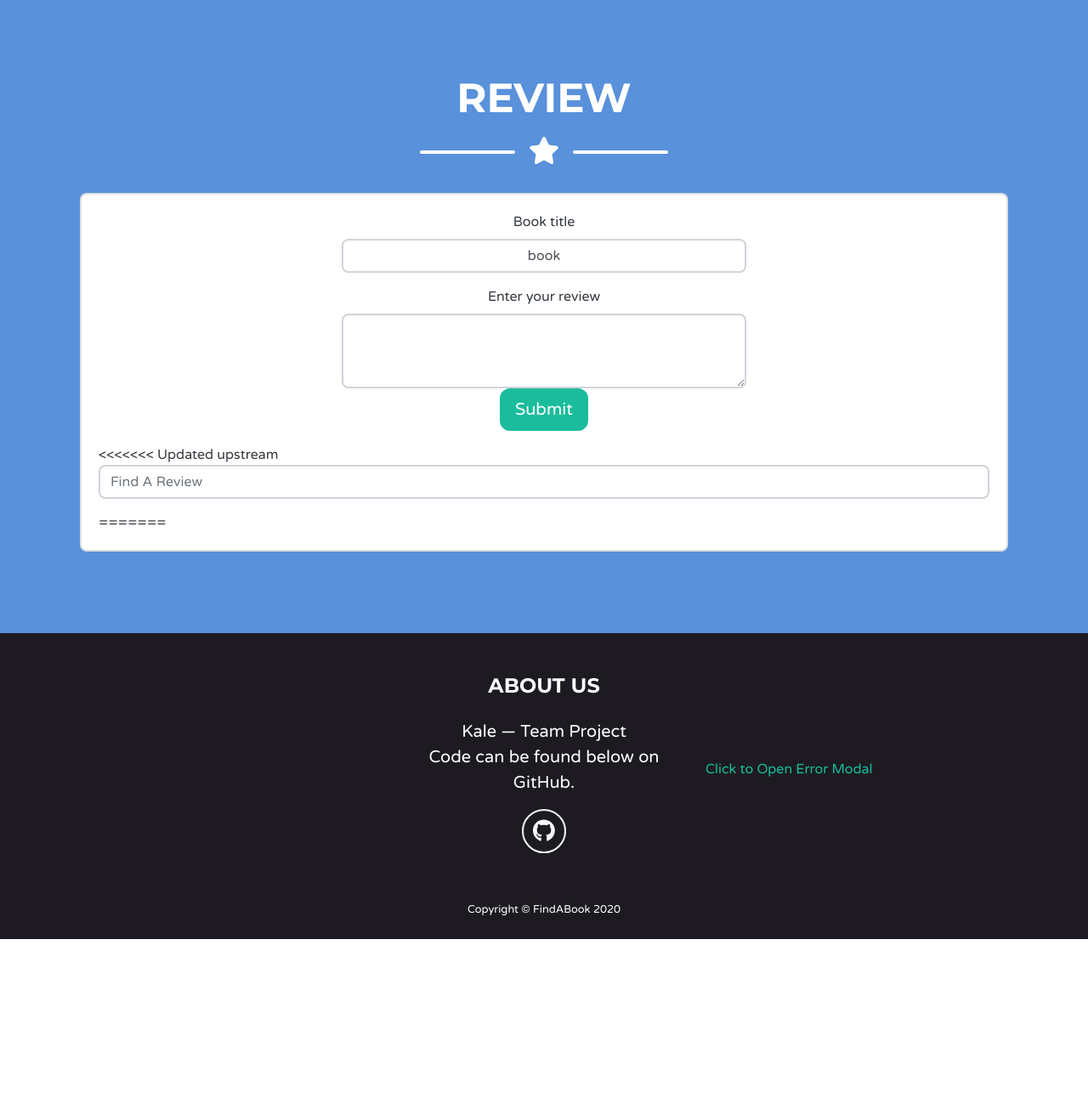
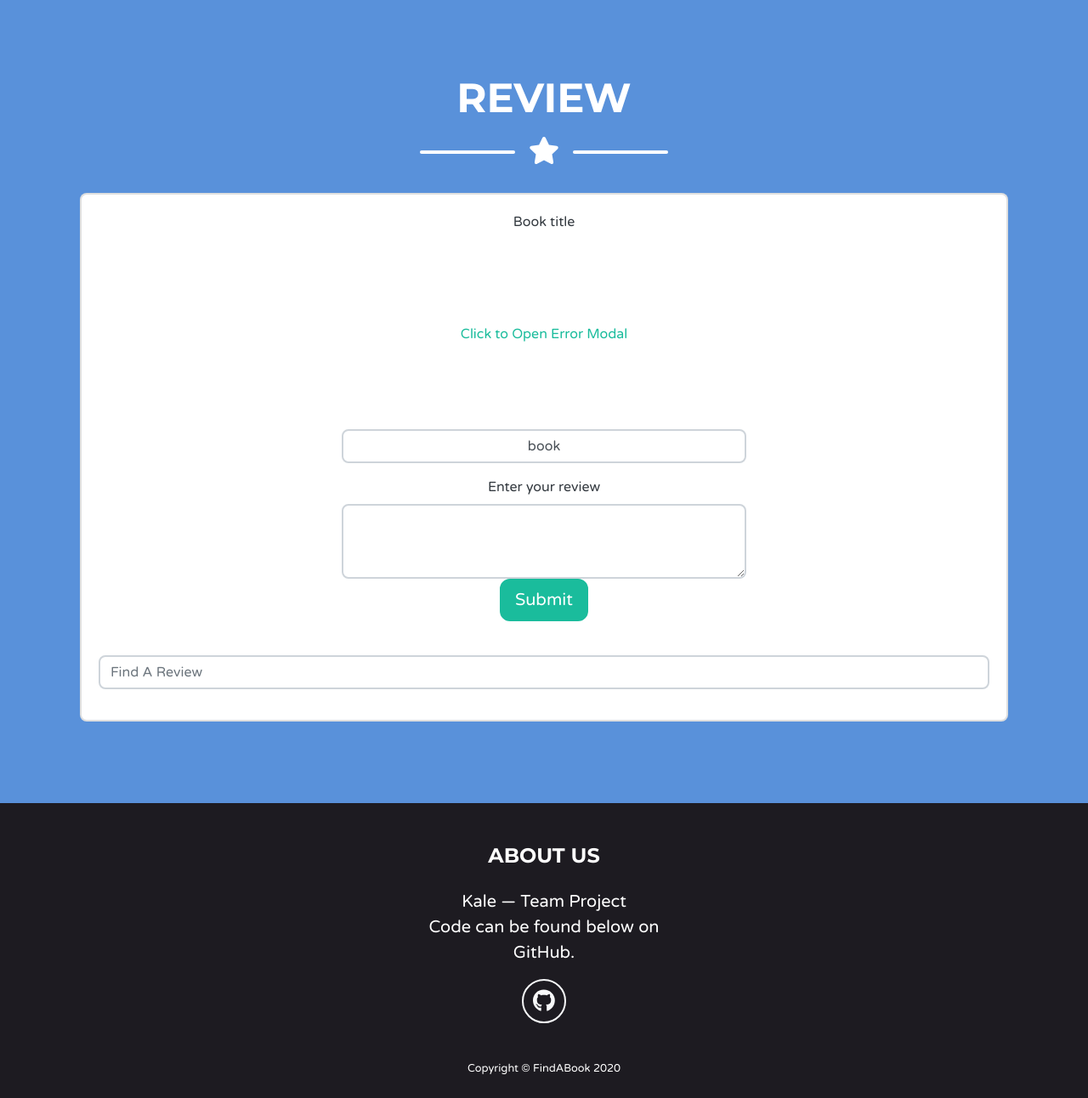
Before and after one commit to wizardofcmd/Find-A-Book, a PHP site: page / in a window 1280 px wide. Shown: the part 1513-2805 px from the top of the page at 85% size. Before the commit the page ends 2618 px from the top, so only its background shows below. Run offline with PHP 8.4, Linux system fonts and the light colour scheme; some libraries are stand-ins or nearby versions.

Commit message:
fix unclosed tags/html reformat

```diff
--- a/index.php
+++ b/index.php
@@ -12,9 +12,10 @@
   <link href="./css/modal.css" rel="stylesheet"/>
 
   <!-- Arbor.js ss -->
-  <link href="https://fonts.googleapis.com/css?family=Roboto|Varela+Round" rel="stylesheet">
-<link rel="stylesheet" href="https://fonts.googleapis.com/icon?family=Material+Icons">
-<link rel="stylesheet" href="https://maxcdn.bootstrapcdn.com/font-awesome/4.7.0/css/font-awesome.min.css">
+  <script src="https://cdnjs.cloudflare.com/ajax/libs/popper.js/2.5.4/umd/popper.min.js" integrity="sha512-7yA/d79yIhHPvcrSiB8S/7TyX0OxlccU8F/kuB8mHYjLlF1MInPbEohpoqfz0AILoq5hoD7lELZAYYHbyeEjag==" crossorigin="anonymous"></script>
+  <link href="https://fonts.googleapis.com/css?family=Roboto|Varela+Round" rel="stylesheet"/>
+<link rel="stylesheet" href="https://fonts.googleapis.com/icon?family=Material+Icons"/>
+<link rel="stylesheet" href="https://maxcdn.bootstrapcdn.com/font-awesome/4.7.0/css/font-awesome.min.css"/>
 
 <script src="https://ajax.googleapis.com/ajax/libs/jquery/1.12.4/jquery.min.js"></script>
 <script src="https://maxcdn.bootstrapcdn.com/bootstrap/3.3.7/js/bootstrap.min.js"></script>
@@ -42,7 +43,7 @@
   <!-- Google fonts-->
   <link href="https://fonts.googleapis.com/css?family=Montserrat:400,700" rel="stylesheet" type="text/css" />
   <link href="https://fonts.googleapis.com/css?family=Lato:400,700,400italic,700italic" rel="stylesheet" type="text/css" />
-  <link href="https://fonts.googleapis.com/css?family=Quicksand:300,500" rel="stylesheet">
+  <link href="https://fonts.googleapis.com/css?family=Quicksand:300,500" rel="stylesheet"/>
   <!--Randomiser-->
   <script src="./js/randomiser.js"></script>
 </head>
@@ -61,7 +62,7 @@
           <li class="nav-item mx-0 mx-lg-1"><a class="nav-link py-3 px-0 px-lg-3 rounded js-scroll-trigger" href="#books">Choice</a></li>
           <li class="nav-item mx-0 mx-lg-1"><a class="nav-link py-3 px-0 px-lg-3 rounded js-scroll-trigger" href="#review">Review</a></li>
           <form class="form-inline mr-auto">
-            <input class="form-control" type="text" placeholder="Search" aria-label="Search">
+            <input class="form-control" type="text" placeholder="Search" aria-label="Search"></input>
             <button class="btn btn-mdb-color btn-rounded btn-sm my-0 ml-sm-2" type="submit">Search</button>
           </form>
         </ul>
@@ -441,7 +442,6 @@
         </section>
       </div>
     </div>
-    </div>
   </section>
   <!-- Reviews Section -->
   <section class="page-section bg-primary text-dark mb-0" id="review">
@@ -463,14 +463,17 @@
             <label for="bookInput">Book title</label>
             <div class="row">
               <div class="col-md-6 mx-auto">
-                <input type="text" class="form-control text-center" id="bookInput" name="boo" value="book">
+                <a href="#errorModal" class="trigger-btn" data-toggle="modal">Click to Open Error Modal</a>
+                <input type="text" class="form-control text-center" id="bookInput" name="boo" value="book"/>
                 <input type="hidden" name="token" id="token" />
                 <input type="hidden" name="action" id="action" />
                 <label class="pt-3" for="reviewInput">Enter your review</label>
                 <textarea class="form-control text-center" id="reviewInput" name="review" rows="3"></textarea>
                 <button type="submit" value="submit" id="btn_save" name="submit" class="btn btn-primary btn-lg"
                  class="g-recaptcha g-recaptcha"
-                 data-sitekey="6LeyOgAaAAAAAHzYyg8vAl-YZpnisHKTzUBoXs5Y">Submit</button>
+                 data-sitekey="6LeyOgAaAAAAAHzYyg8vAl-YZpnisHKTzUBoXs5Y">
+                 Submit</button>
+
               </div>
             </div>
             <!--div class="form-group text-center">
@@ -478,15 +481,13 @@
                 </div>
               </div>
             </div -->
-            <div class="container">
 
-          </div>
         </div>
 
       </div>
-      <<<<<<< Updated upstream </br>
+<br/>
         <div class="md-form active-cyan active-cyan-2 mb-3">
-          <input class="form-control" name="search" id="search" type="text" placeholder="Find A Review" aria-label="Search">
+          <input class="form-control" name="search" id="search" type="text" placeholder="Find A Review" aria-label="Search"/>
         </div>
         <script type="text/javascript">
           $(function() {
@@ -495,10 +496,11 @@
             });
           });
         </script>
-        =======
 
 
 
+</div>
+</div>
   </section>
 
   <!-- Reviews Section End Here -->
@@ -520,7 +522,7 @@
         </div>
         <div class="text-center">
       	<!-- Button HTML (to Trigger Modal) -->
-      	<a href="#myModal" class="trigger-btn" data-toggle="modal">Click to Open Error Modal</a>
+
       </div>
         <!-- Modal HTML -->
 
@@ -574,7 +576,8 @@
       </div>
     </div>
   </div>
-  <div id="myModal" class="modal fade">
+  <!-- Modal HTML -->
+<div id="errorModal" class="modal fade">
 	<div class="modal-dialog modal-confirm">
 		<div class="modal-content">
 			<div class="modal-header">
@@ -583,7 +586,7 @@
 				</div>
 				<button type="button" class="close" data-dismiss="modal" aria-hidden="true">&times;</button>
 			</div>
-        <div class="modal-body text-center">
+			<div class=" text-center">
 				<h4>Ooops!</h4>
 				<p>Something went wrong. File was not uploaded.</p>
 				<button class="btn btn-success" data-dismiss="modal">Try Again</button>
--- a/js/captcha.js
+++ b/js/captcha.js
@@ -27,7 +27,8 @@ $(document).ready(function(){
                 if(result == 'true'){
                   savetodatabase();
                 }else{
-                  alert("Please Try Again");
+                  alert("error");
+                //  $('#errorModal').show();
                 }
 
 
```
Lines whose indentation alone changed are shown as unchanged.
